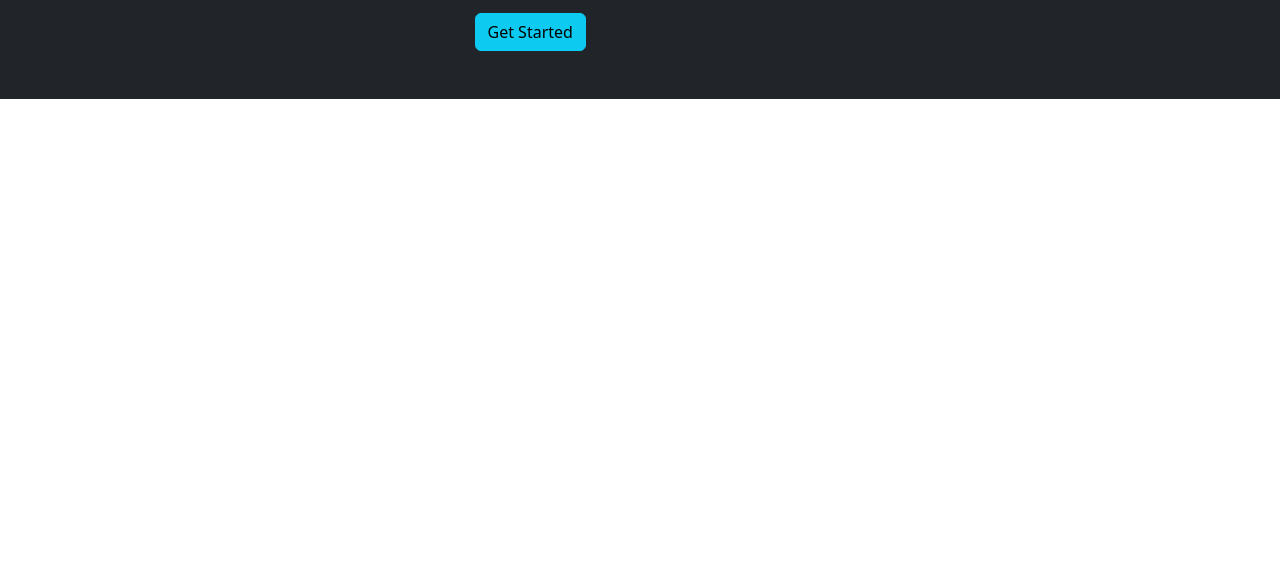
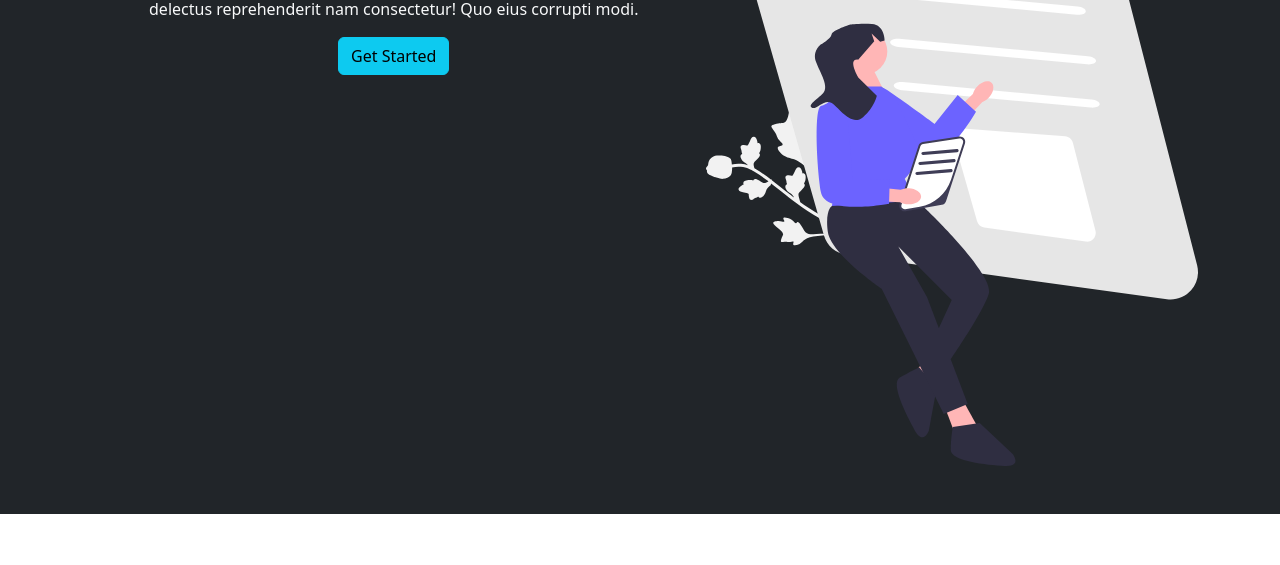
Before and after one commit to mohammad-kawach/Bootstrap-v5.2-Design, a plain HTML site: page index.html in a window 1280 px wide. Shown: the part 235-800 px from the top of the page. Drawn offline with Linux system fonts and the light colour scheme; the site is published under a folder, as on GitHub Pages, so addresses that start at the root find nothing.

Commit message:
updating

```diff
--- a/index.html
+++ b/index.html
@@ -38,7 +38,7 @@
             <p>Lorem ipsum dolor sit amet consectetur, adipisicing elit. Eligendi sit quas deleniti natus sed. Cumque, consequatur itaque corrupti placeat tenetur hic quidem quis omnis distinctio, at soluta aperiam aspernatur doloremque reiciendis, illum delectus reprehenderit nam consectetur! Quo eius corrupti modi.</p>
             <button class="btn btn-info">Get Started</button>
           </div>
-          <img class="img-fluid w-50" src="/img/hero-img.svg" alt="">
+          <img class="img-fluid w-50" src="img/hero-img.svg" alt="">
         </div>
       </div>
     </section>
```
